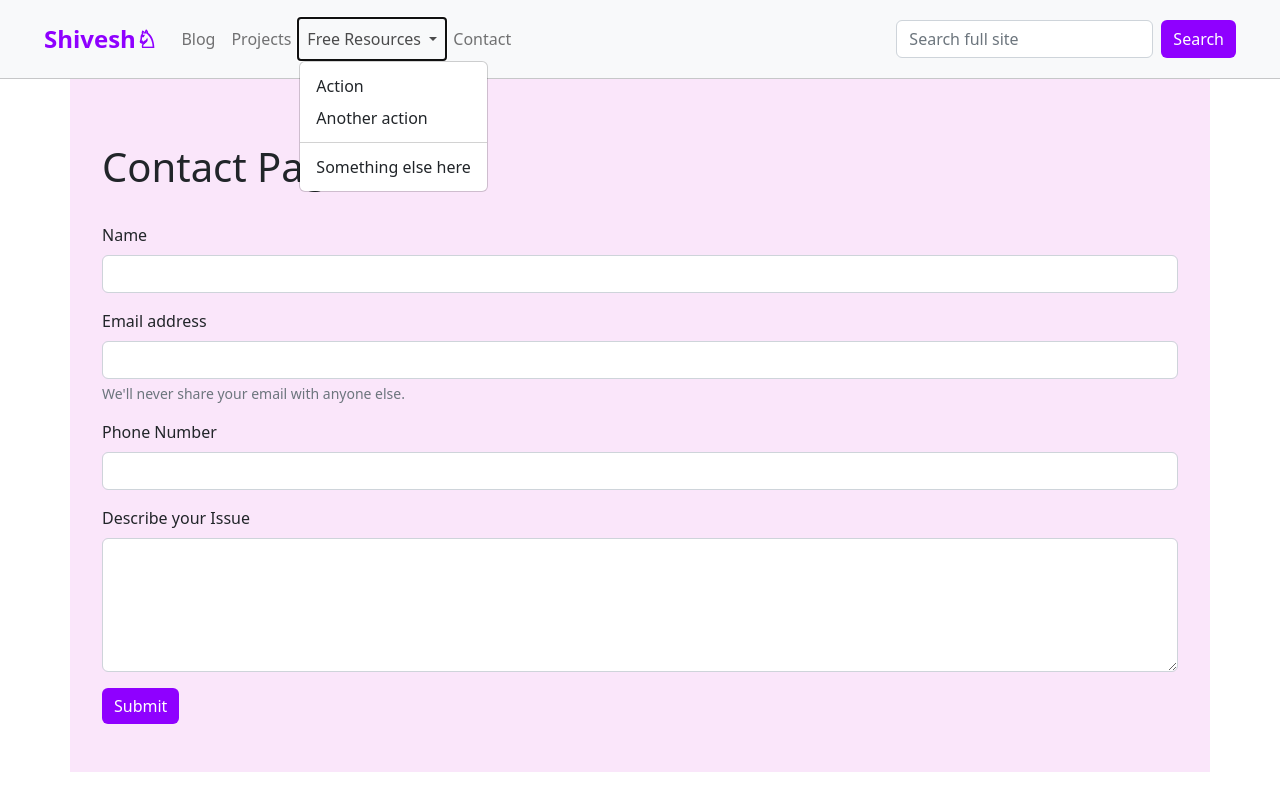
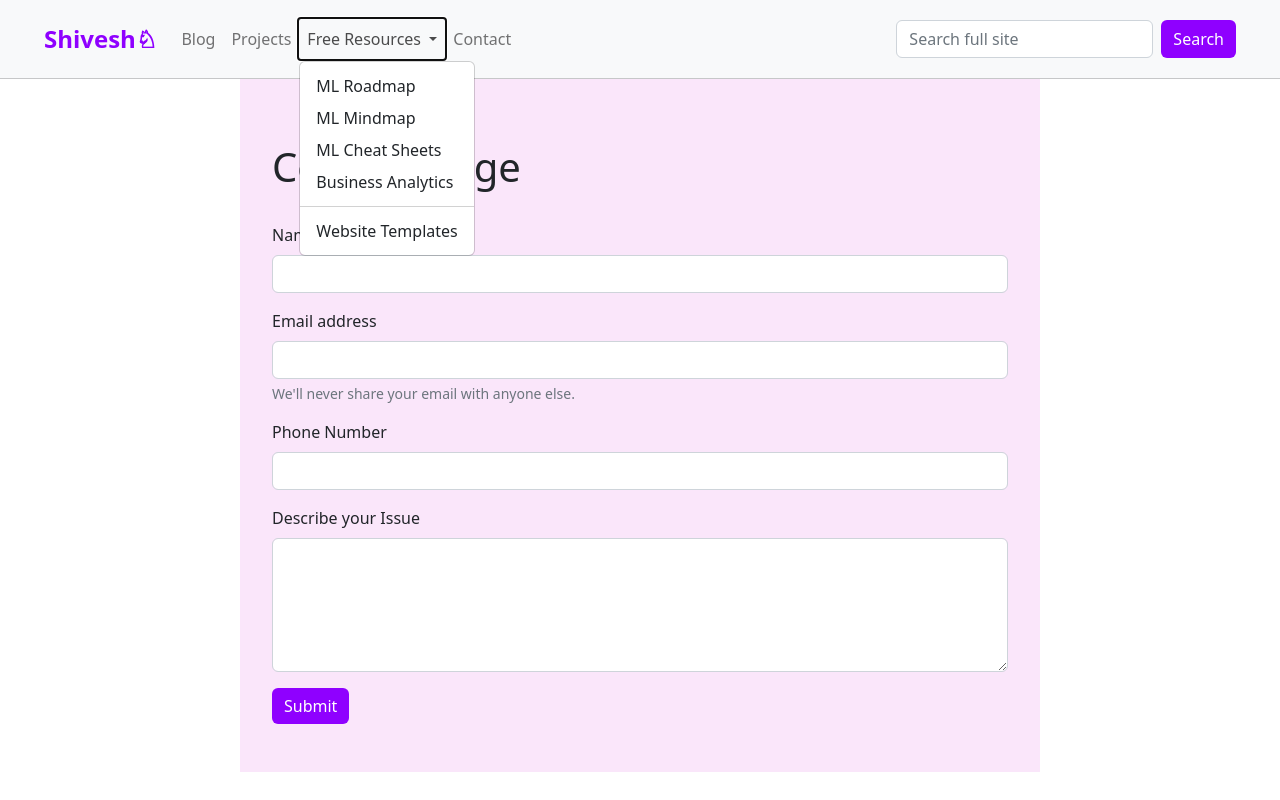
Before and after one commit to shivesh-ranjan/website, a Django app: page /contact in a window 1280 px wide, after a click on "Free Resources". Run offline with Django 4.2, Linux system fonts and the light colour scheme.

Commit message:
added free resources

```diff
--- a/webapp/templates/webapp/contact.html
+++ b/webapp/templates/webapp/contact.html
@@ -1,7 +1,7 @@
 {% extends 'webapp/layout.html' %}
 {% block title %}Contact Page{% endblock title %}
 {% block body %}
-<div class="container" style="background-color: #FAE6FA; padding: 2rem; border=solid">
+<div class="container" style="background-color: #FAE6FA; padding: 2rem; border=solid; max-width: 800px">
     <h1 style="margin: 2rem 0">Contact Page</h1>
     <form method="post" action="/contact">
       {% csrf_token %}
--- a/webapp/templates/webapp/layout.html
+++ b/webapp/templates/webapp/layout.html
@@ -55,10 +55,12 @@
                   Free Resources
                 </a>
                 <ul class="dropdown-menu">
-                  <li><a class="dropdown-item" href="#">Action</a></li>
-                  <li><a class="dropdown-item" href="#">Another action</a></li>
+                  <li><a class="dropdown-item" href="https://clammy-sailboat-922.notion.site/Machine-Learning-Roadmap-53919ec97c8f4866b970250bd7576dc5">ML Roadmap</a></li>
+                  <li><a class="dropdown-item" href="https://whimsical.com/ml-roadmap-copy-GmacsJseJNuCYyuSehngpp">ML Mindmap</a></li>
+                  <li><a class="dropdown-item" href="https://www.notion.so/Cheat-Sheets-7397667391a7460788f50d7754fa8de4">ML Cheat Sheets</a></li>
+                  <li><a class="dropdown-item" href="https://zerotomastery.io/cheatsheets/business-analytics-cheat-sheet/">Business Analytics</a></li>
                   <li><hr class="dropdown-divider"></li>
-                  <li><a class="dropdown-item" href="#">Something else here</a></li>
+                  <li><a class="dropdown-item" href="http://www.mashup-template.com/templates.html">Website Templates</a></li>
                 </ul>
               </li>
               <li class="nav-item">
```
Also changed, not shown: blog/templates/blog/layout.html (+5 -3 lines), projects/templates/projects/layout.html (+5 -3 lines).
